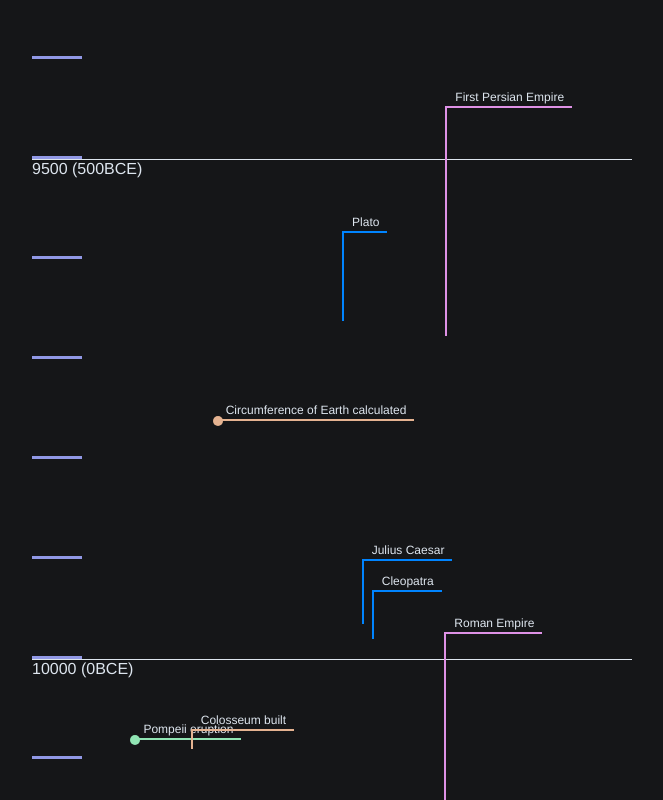
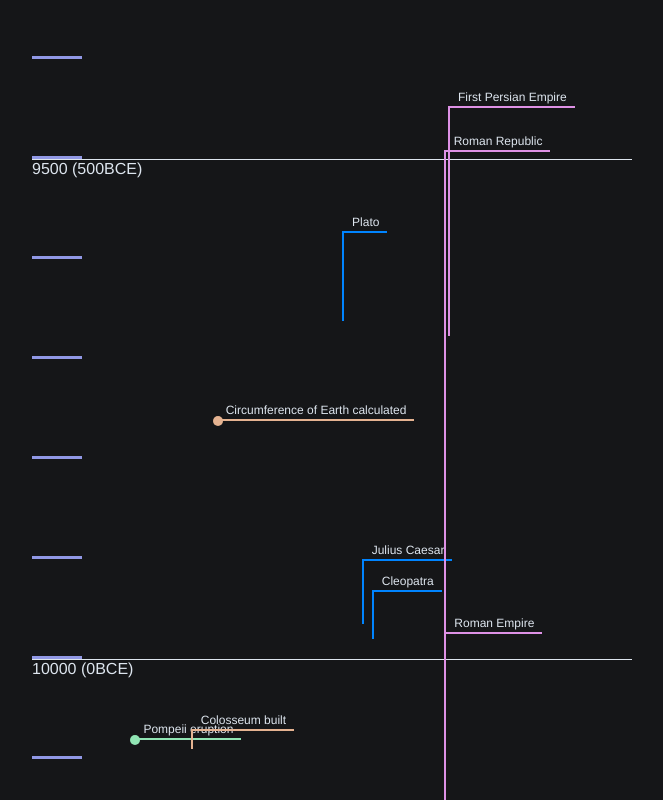
Before and after one commit to andrewlaskey/history-timeline, a Vue app: page / in a window 1280 px wide. Shown: the part 9520-10320 px from the top of the page, without its empty margins (308-971 px from the left). Built offline with nearby package versions, Linux system fonts and the light colour scheme.

Commit message:
Add roman republic

```diff
--- a/src/data/states.ts
+++ b/src/data/states.ts
@@ -8,6 +8,14 @@ export const states: DataPoint[] = [
     kind: Kind.RANGE,
     category: Category.POLITICAL,
     range: 422
+  },
+  {
+    label: 'Roman Republic',
+    link: 'https://en.wikipedia.org/wiki/Roman_Empire',
+    year: '509 BCE',
+    kind: Kind.RANGE,
+    category: Category.POLITICAL,
+    range: 482
   },
   {
     label: 'Inca Empire',
```
